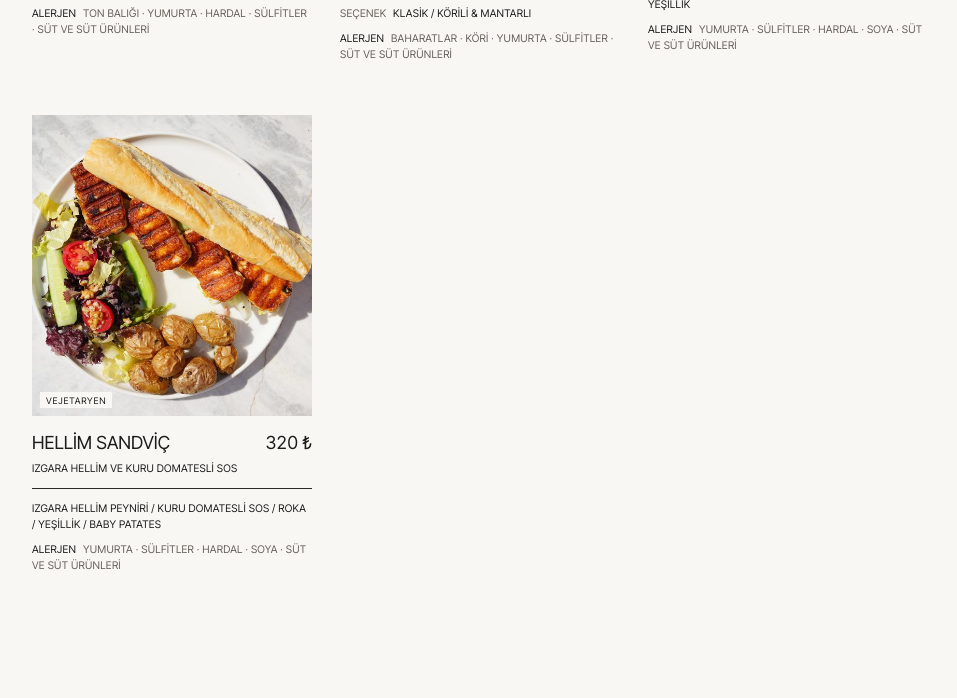
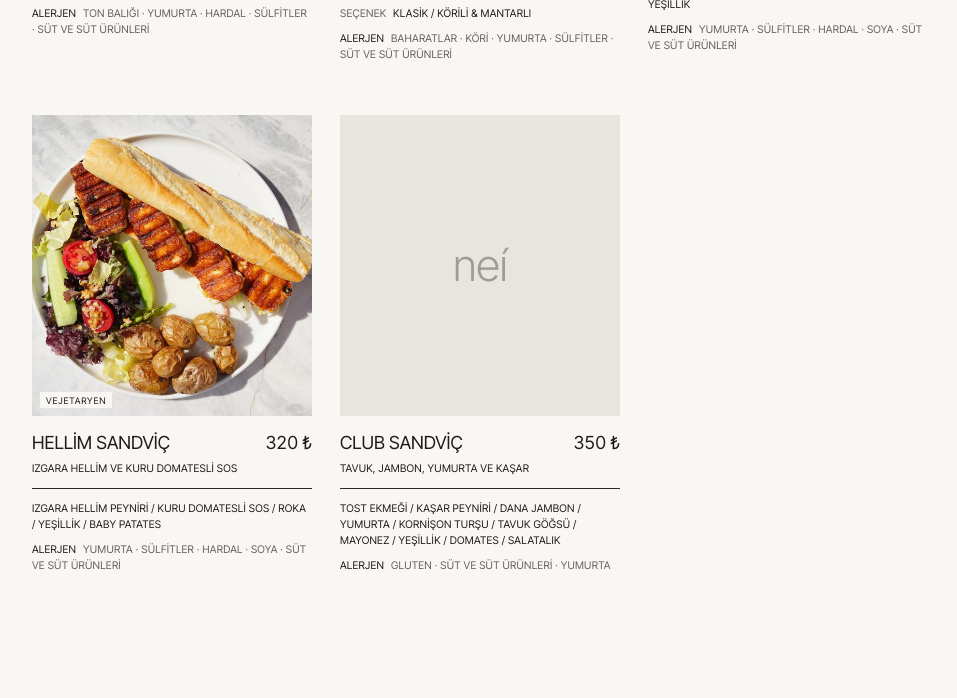
Before and after one commit to neicoffee/nei-coffee, a plain HTML site: page index.html in a window 1280 px wide. Shown: the part 7077-7775 px from the top of the page, without its empty margins (160-1117 px from the left). Drawn offline with Linux system fonts and the light colour scheme.

Commit message:
Add files via upload

```diff
--- a/index.html
+++ b/index.html
@@ -468,7 +468,16 @@ const ITEMS = [
    sub:{tr:'Izgara hellim ve kuru domatesli sos', en:'Grilled halloumi and sun-dried tomato sauce'},
    about:{tr:'Izgara hellim peyniri, kuru domatesli sos, roka; yanına yeşillik ve baby patates ile servis edilir.', en:'Grilled halloumi, sun-dried tomato sauce and rocket; served with greens and baby potatoes.'},
    ing:{tr:['Izgara hellim peyniri','Kuru domatesli sos','Roka','Yeşillik','Baby patates'], en:['Grilled halloumi','Sun-dried tomato sauce','Rocket','Greens','Baby potatoes']},
-   alg:['egg','sulphite','mustard','soy','milk'], diet:['veg']}
+   alg:['egg','sulphite','mustard','soy','milk'], diet:['veg']},
+
+  {id:'club-sandvic', cat:'sandvic', img:null, price:350,
+   name:{tr:'Club Sandviç', en:'Club Sandwich'},
+   sub:{tr:'Tavuk, jambon, yumurta ve kaşar', en:'Chicken, ham, egg and kashar'},
+   about:{tr:'Tost ekmeği arasında tavuk göğsü, dana jambon, yumurta, kaşar peyniri, kornişon turşu ve mayonez; yanına yeşillik, domates ve salatalık ile servis edilir.',
+          en:'Chicken breast, beef ham, egg, kashar cheese, gherkins and mayonnaise in toasted bread; served with greens, tomato and cucumber.'},
+   ing:{tr:['Tost ekmeği','Kaşar peyniri','Dana jambon','Yumurta','Kornişon turşu','Tavuk göğsü','Mayonez','Yeşillik','Domates','Salatalık'],
+        en:['Toast bread','Kashar cheese','Beef ham','Egg','Gherkins','Chicken breast','Mayonnaise','Greens','Tomato','Cucumber']},
+   alg:['gluten','milk','egg'], diet:[]}
 ];
 
 const UI = {
```
